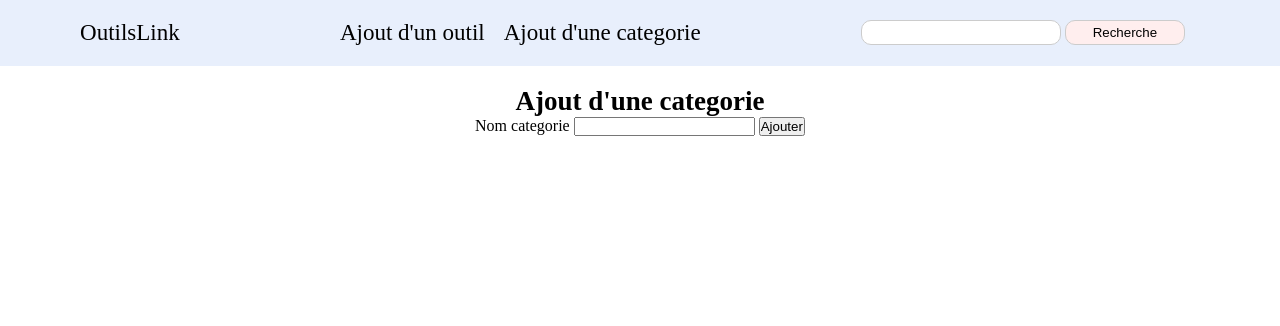
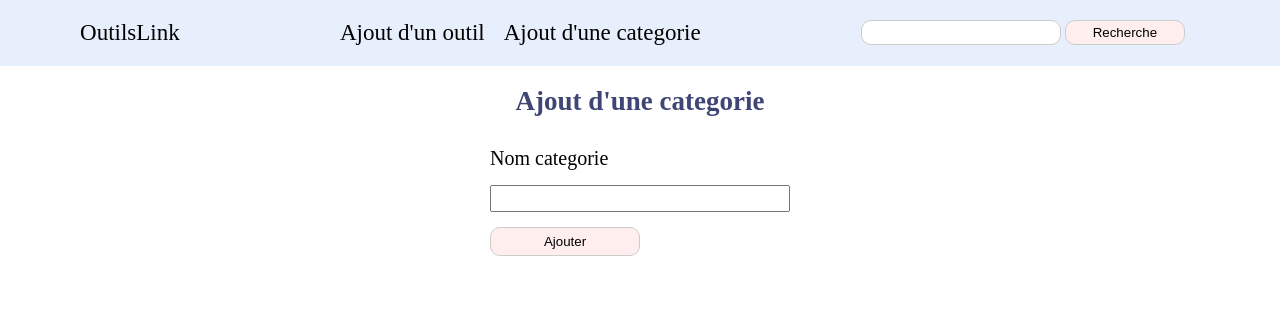
Before and after one commit to Tatiana-Juin/outilsLink, a PHP site: page /ajoutCategorie.php in a window 1280 px wide. Shown: the top 326 px of the page. Run offline with PHP 8.4, Linux system fonts and the light colour scheme.

Commit message:
le style de ajout categorie a etait fait

```diff
--- a/ajoutCategorie.php
+++ b/ajoutCategorie.php
@@ -8,14 +8,15 @@
     <!-- TITRE DE LA PAGE  -->
     <h1 class="title-page">Ajout d'une categorie </h1>
 
-    <div class="divCategorie">
+    <div class="div-Categorie">
 
         <!-- AJOUT D'UN MESSAGE SI CELA EST UN -->
-        <p class="ajout-success"></p>
+        <p class="echec"></p>
 
-        <form action="" method="POST">
-            <label for="nom_categorie">Nom categorie</label>
-            <input type="text" name="nom_categorie" id="nom_categorie" class="nom_categorie">
+        <form action="" method="POST" class="add_categorie">
+            <!-- NOM D'UNE CATEGORIE -->
+            <label for="nom_categorie" class="label_categorie">Nom categorie</label>
+            <input type="text" name="input_categorie" id="input_categorie" class="input_categorie" >
             <input type="submit" value="Ajouter" id="btn_categorie" class="btn_categorie">
         </form>
 
--- a/assets/css/style.css
+++ b/assets/css/style.css
@@ -18,4 +18,45 @@ main{
     text-align: center;
     margin-top: 20px;
     font-size: 27px;
+    color: #3F4574;
 }
+
+/* FORMULAIRE POUR AJOUTER UNE CATEGORIE  */
+.add_categorie{
+    display: flex;
+    flex-direction: column;
+}
+
+/* STYLE DU LABEL DU FORMULAIRE AJOUT D'UNE CATEGORIE */
+.label_categorie{
+    margin-top:15px;
+    font-size:20px;
+}
+
+/* STYLE DU CHAMPS DE TEXTE POUR AJOUTER LE STYLE  */
+.input_categorie{
+    margin-top:15px;
+    width:300px;
+    height:27px;
+}
+/* STYlE DU BOUTON */
+ .btn_categorie{
+    margin-top: 15px;
+    width:150px;
+
+    padding: 6px;
+    border-radius:10px;
+    /* border-color:#ffeeee; */
+    border: 1px solid #ccc;
+    background-color: #ffeeee;
+    cursor: pointer;
+    /* outline: none; */
+
+ }
+/* EN CAS D'ECHEC */
+ .echec{
+    margin-top:15px;
+    font-size: 28px;
+    color:red;
+    font-weight: bolder;
+ }
```
